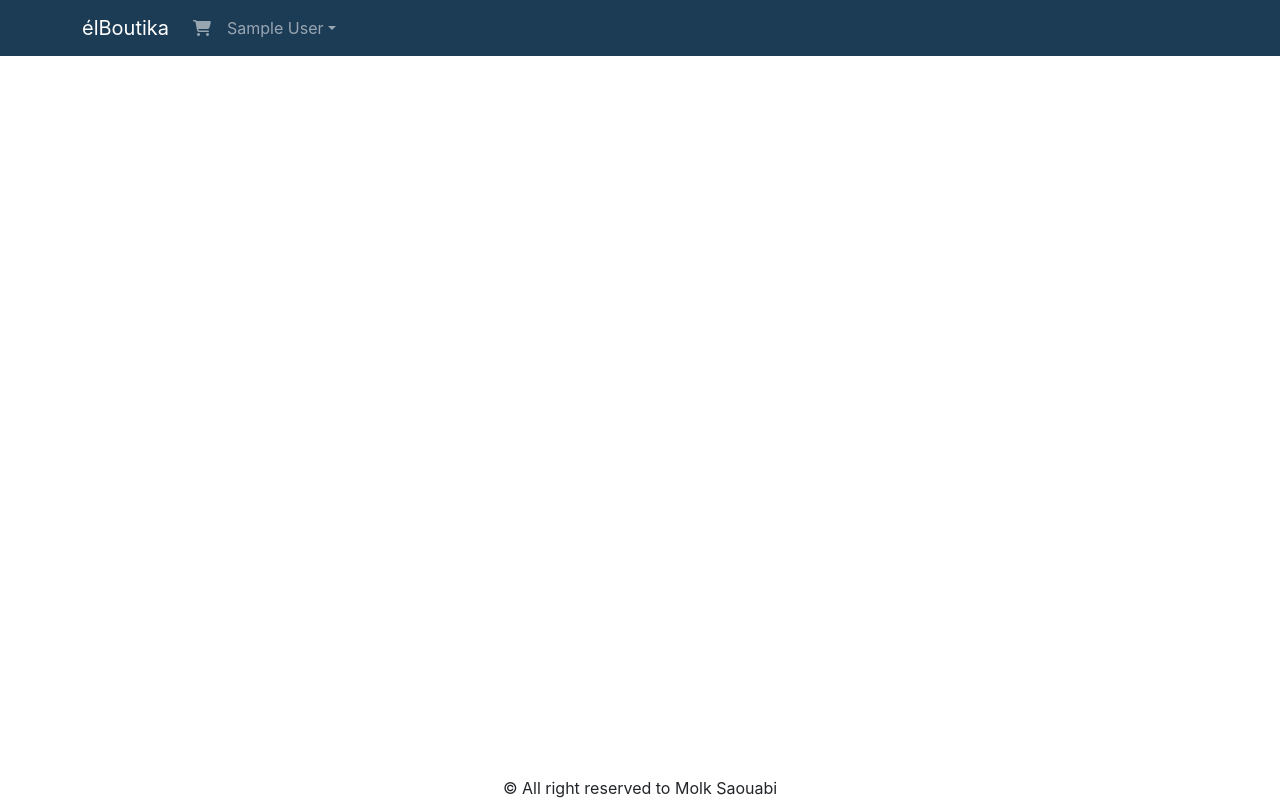
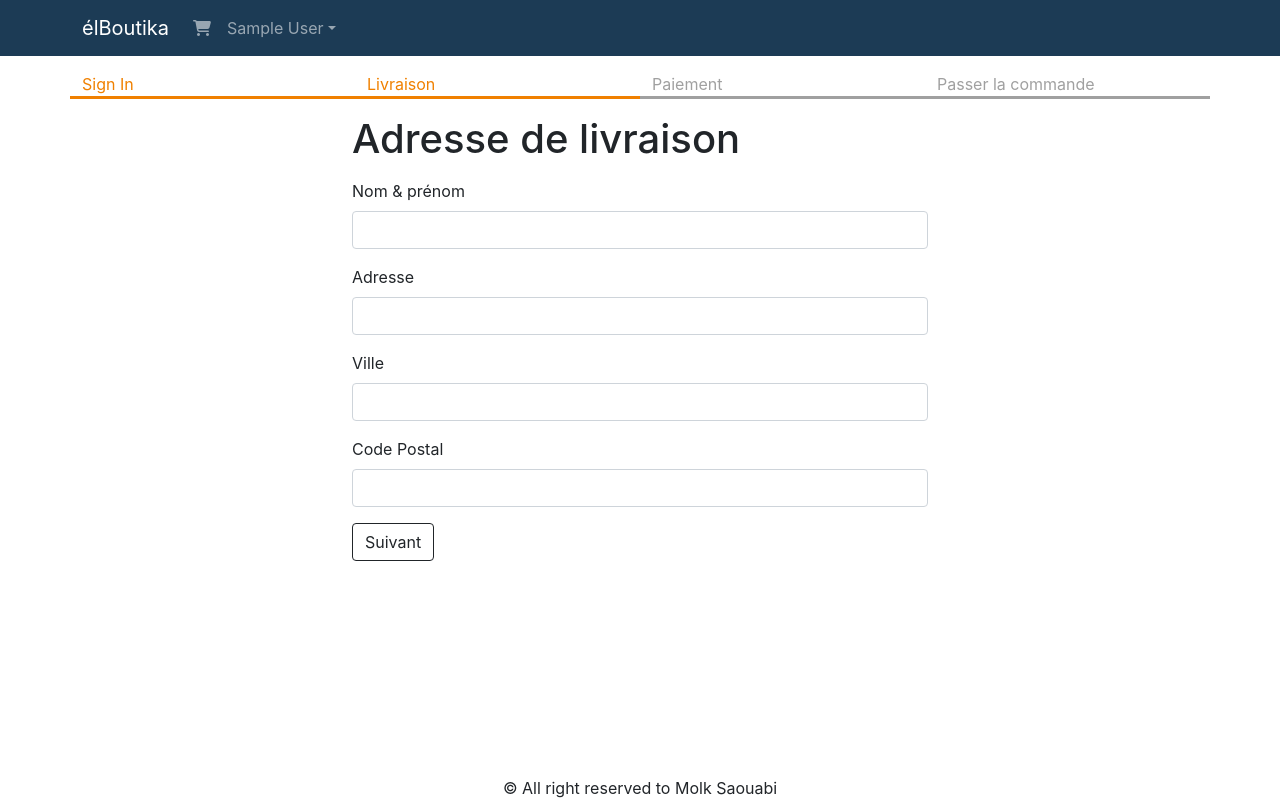
Before and after one commit to molk95/elboutik, a React (Create React App) app in the folder frontend/: page /shipping in a window 1280 px wide. Built offline with nearby package versions, Linux system fonts and the light colour scheme; sample sign-in values are in the browser's storage; a web font is replaced by a local one.

Commit message:
shipping

```diff
--- /dev/null
+++ b/frontend/src/Components/CheckoutSteps.js
@@ -0,0 +1,16 @@
+import React from 'react'
+import Col from 'react-bootstrap/esm/Col'
+import Row from 'react-bootstrap/esm/Row'
+
+const CheckoutSteps = ({step1,step2,step3,step4,}) => {
+  return (
+    <Row className='checkout-steps'>
+    <Col className={step1 ? 'active' : ''} >Sign In</Col>
+    <Col className={step2 ? 'active' : ''} >Livraison</Col>
+    <Col className={step3 ? 'active' : ''} >Paiement</Col>
+    <Col className={step4 ? 'active' : ''} >Passer la commande</Col>
+    </Row>
+  )
+}
+
+export default CheckoutSteps
--- /dev/null
+++ b/frontend/src/Components/ShippingAddress.js
@@ -0,0 +1,103 @@
+import React, { useContext, useEffect, useState } from 'react';
+import Form from 'react-bootstrap/Form';
+import Button from 'react-bootstrap/Button';
+import { Store } from '../Store';
+import { useNavigate } from 'react-router-dom';
+import CheckoutSteps from './CheckoutSteps';
+
+const ShippingAddress = () => {
+  const navigate = useNavigate();
+  const { state, dispatch: ctxDispatch } = useContext(Store);
+  const {
+    userInfo,
+    cart: { shippingAddress },
+  } = state;
+  const [fullName, setFullName] = useState(shippingAddress.fullName || '');
+  const [address, setAddress] = useState(shippingAddress.address || '');
+  const [city, setCity] = useState(shippingAddress.city || '');
+  const [postalCode, setPostalCode] = useState(
+    shippingAddress.postalCode || ''
+  );
+
+  const submitHandler = (event) => {
+    event.preventDefault();
+    ctxDispatch({
+      type: 'SAVE_SHIPPING_ADDRESS',
+      payload: {
+        fullName,
+        address,
+        city,
+        postalCode,
+      },
+    });
+    localStorage.setItem(
+      'shippingAddress',
+      JSON.stringify({
+        fullName,
+        address,
+        city,
+        postalCode,
+      })
+    );
+    navigate('/payment');
+    try {
+    } catch (err) {
+      // toast.error(getError(err))
+    }
+  };
+  useEffect(() => {
+    if (!userInfo) {
+      navigate('/signin?redirect=/shipping');
+    }
+  }, [userInfo,navigate]);
+  return (
+    <div>
+    <CheckoutSteps step1 step2 />
+      <div className="container small-container">
+        {' '}
+        <h1 className="my-3"> Adresse de livraison</h1>
+        <Form onSubmit={submitHandler}>
+          <Form.Group className="mb-3">
+            <Form.Label>Nom & prénom</Form.Label>
+            <Form.Control
+              value={fullName}
+              onChange={(event) => setFullName(event.target.value)}
+              required
+            />
+          </Form.Group>
+          <Form.Group className="mb-3">
+            <Form.Label>Adresse</Form.Label>
+            <Form.Control
+              value={address}
+              onChange={(event) => setAddress(event.target.value)}
+              required
+            />
+          </Form.Group>
+          <Form.Group className="mb-3">
+            <Form.Label>Ville</Form.Label>
+            <Form.Control
+              value={city}
+              onChange={(event) => setCity(event.target.value)}
+              required
+            />
+          </Form.Group>
+          <Form.Group className="mb-3">
+            <Form.Label>Code Postal</Form.Label>
+            <Form.Control
+              value={postalCode}
+              onChange={(event) => setPostalCode(event.target.value)}
+              required
+            />
+          </Form.Group>
+          <div className="mb-3">
+            <Button variant="outline-dark" type="submit">
+              Suivant
+            </Button>
+          </div>
+        </Form>
+      </div>
+    </div>
+  );
+};
+
+export default ShippingAddress;
--- a/frontend/src/Components/auth/Signin.js
+++ b/frontend/src/Components/auth/Signin.js
@@ -6,6 +6,7 @@ import { Link,  useLocation, useNavigate } from 'react-router-dom';
 import Axios from 'axios';
 import { Store } from '../../Store';
 import { toast } from 'react-toastify';
+import { getError } from '../../utils/utils';
 
 
 const Signin = () => {
@@ -31,7 +32,7 @@ const Signin = () => {
       navigate(redirect || '/')
       console.log(data);
     } catch (err) {
-      toast.error('Votre email ou mot de passe est invalide')
+      toast.error(getError(err))
 
     }
   };
@@ -43,7 +44,7 @@ const Signin = () => {
   },[navigate,redirect,userInfo])
   return (
     <Container className="small-container">
-      <h1 className="mt-3">Sign In</h1>
+      <h1 className="my-3">Sign In</h1>
       <Form onSubmit={submitHandler}>
         <Form.Group className="mb-3" controlId="email">
           <Form.Label>Email</Form.Label>
--- a/frontend/src/Store.js
+++ b/frontend/src/Store.js
@@ -7,6 +7,9 @@ const initialState = {
     ? JSON.parse(localStorage.getItem('userInfo'))
     : null,
   cart: {
+    shippingAddress: localStorage.getItem('shippingAddress')
+      ? JSON.parse(localStorage.getItem('shippingAddress'))
+      : {},
     cartItems: localStorage.getItem('cartItems')
       ? JSON.parse(localStorage.getItem('cartItems'))
       : [],
@@ -37,7 +40,12 @@ const reducer = (state, action) => {
     case 'USER_SIGNIN':
       return { ...state, userInfo: action.payload };
     case 'USER_SIGNOUT':
-      return { ...state, userInfo: null };
+      return { ...state, userInfo: null, cartItems: [],shippingAddress: {} };
+    case 'SAVE_SHIPPING_ADDRESS':
+      return {
+        ...state,
+        cart: { ...state.cart, shippingAddress: action.payload },
+      };
     default:
       return state;
   }
--- a/frontend/src/containers/App.js
+++ b/frontend/src/containers/App.js
@@ -13,6 +13,7 @@ import { Store } from '../Store';
 import Cart from '../Components/Cart';
 import Signin from '../Components/auth/Signin';
 import NavDropdown from 'react-bootstrap/NavDropdown';
+import ShippingAddress from '../Components/ShippingAddress';
 
 function App() {
   const { state, dispatch: ctxDispatch } = useContext(Store);
@@ -20,6 +21,7 @@ function App() {
   const signoutHandler = () => {
     ctxDispatch({ type: 'USER_SIGNOUT' });
     localStorage.removeItem('userInfo');
+    localStorage.removeItem('shippingAddress');
   };
   return (
     <div className="d-flex flex-column site-container">
@@ -74,6 +76,7 @@ function App() {
             <Route path="/product/:slug" element={<Product />} />
             <Route path="/cart" element={<Cart />} />
             <Route path="/signin" element={<Signin />} />
+            <Route path="/shipping" element={<ShippingAddress />} />
           </Routes>
         </Container>
       </main>
--- a/frontend/src/index.css
+++ b/frontend/src/index.css
@@ -60,3 +60,12 @@ main {
 .small-container {
   max-width: 600px;
 }
+
+.checkout-steps > div {
+  border-bottom: 0.2rem solid #a0a0a0;
+  color: #a0a0a0;
+}
+.checkout-steps > div.active {
+  border-bottom: 0.2rem solid #f08000;
+  color: #f08000;
+}
```
